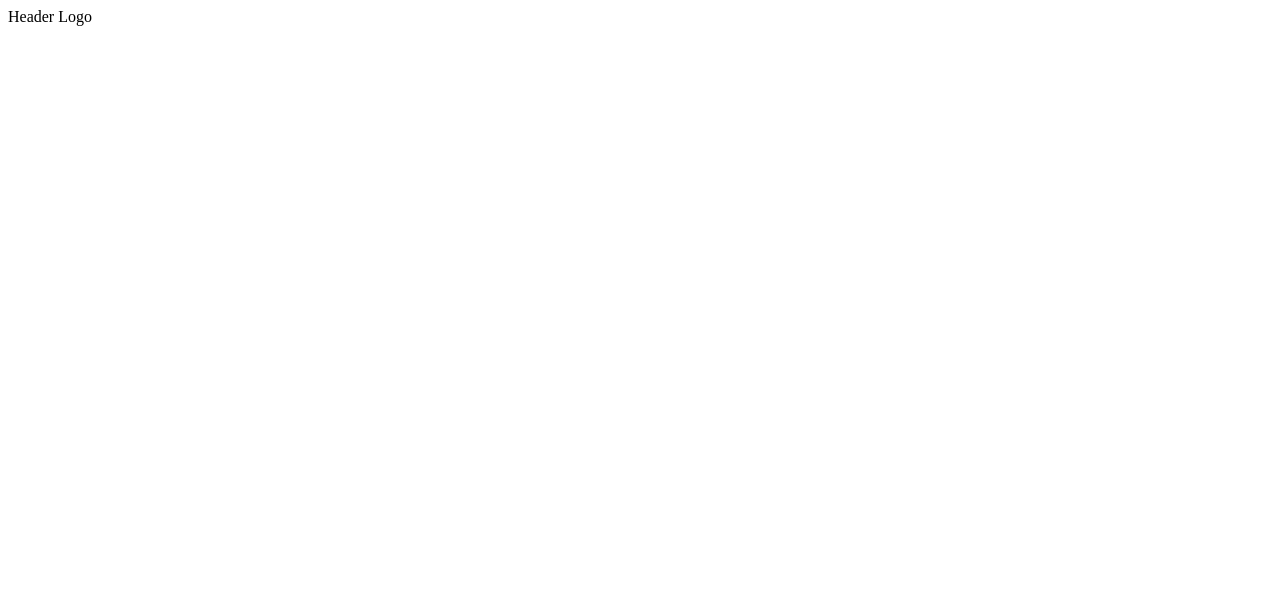
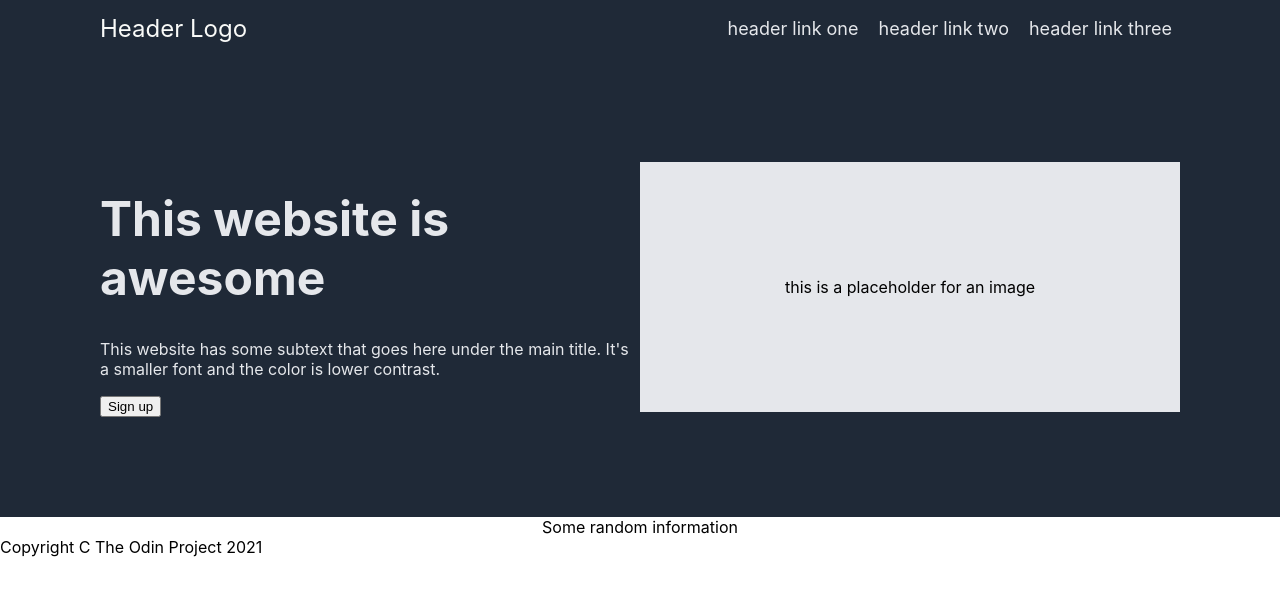
Before and after one commit to joneslee111/the-odin-project, a plain HTML site: page landing-page/index.html in a window 1280 px wide. Drawn offline with Linux system fonts and the light colour scheme.

Commit message:
header & info banner done

```diff
--- a/landing-page/index.html
+++ b/landing-page/index.html
@@ -9,7 +9,49 @@
 </head>
 <body>
     <div class="header">
-        Header Logo
+        <!-- <div class="together"> -->
+            <div class="left-side">
+                <div class="logo">
+                    Header Logo
+                </div>
+            </div>
+            <ul class="right-side">
+                <li><a href="google.com">header link one</a></li>
+                <li><a href="google.com">header link two</a></li>
+                <li><a href="google.com">header link three</a></li>
+            </ul>
+        <!-- </div> -->
+    </div>
+
+    <div class="container">
+        <div class="description">
+            <div class="description-left">
+                <h1>This website is awesome</h1>
+                <p>This website has some subtext that goes here under the main title.
+                It's a smaller font and the color is lower contrast.</p>
+                <button class="signup">Sign up</button>
+            </div>
+
+            <div class="description-right">
+                this is a placeholder for an image
+            </div>
+        </div>
+
+        <div class="info">
+            Some random information
+        </div>
+
+        <div class="quote">
+
+        </div>
+
+        <div class="action">
+
+        </div>
+    </div>
+
+    <div class="footer">
+        Copyright C The Odin Project 2021
     </div>
 </body>
 </html>
--- a/landing-page/style.css
+++ b/landing-page/style.css
@@ -0,0 +1,83 @@
+body {
+  font-family: -apple-system, BlinkMacSystemFont, 'Segoe UI', Roboto, Oxygen, Ubuntu, Cantarell, 'Open Sans', 'Helvetica Neue', sans-serif;
+  margin: 0;
+  min-height: 100vh;
+  display: flex;
+  flex-direction: column;
+}
+
+.header {
+    /* height: 72px; */
+    background-color: #1F2937;
+    display: flex;
+    justify-content: space-between;
+    align-items: center;
+    padding: 10px 100px 10px 100px;
+}
+
+a {
+    text-decoration: none;
+    font-size: 18px;
+    color: #E5E7EB;
+}
+
+ul {
+    list-style-type: none;
+    display: flex;
+    gap: 20px;
+    margin: 0;
+    padding: 0;
+}
+
+.right-side {
+    display: flex;
+    gap: 20px;
+    align-items: center;
+    margin: 8px;
+}
+
+.logo {
+    font-size: 24px;
+    color: #F9FAF8;
+}
+
+.container {
+    display: flex;
+    flex-direction: column;
+}
+
+.description {
+    background-color: #1F2937;
+    color: #E5E7EB;
+    display: flex;
+    flex-direction: row;
+    justify-content: center;
+    align-items: center;
+    padding: 100px;
+
+}
+
+.description-left {
+    /* width: 500px; */
+    flex: 1;
+}
+
+.description-right {
+    background-color: #E5E7EB;
+    /* width: 500px; */
+    height: 250px;
+    color: black;
+    display: flex;
+    align-items: center;
+    justify-content: center;
+    flex: 1;
+}
+
+h1 {
+    font-size: 48px;
+}
+
+.info {
+    display: flex;
+    justify-content: center;
+}
```
